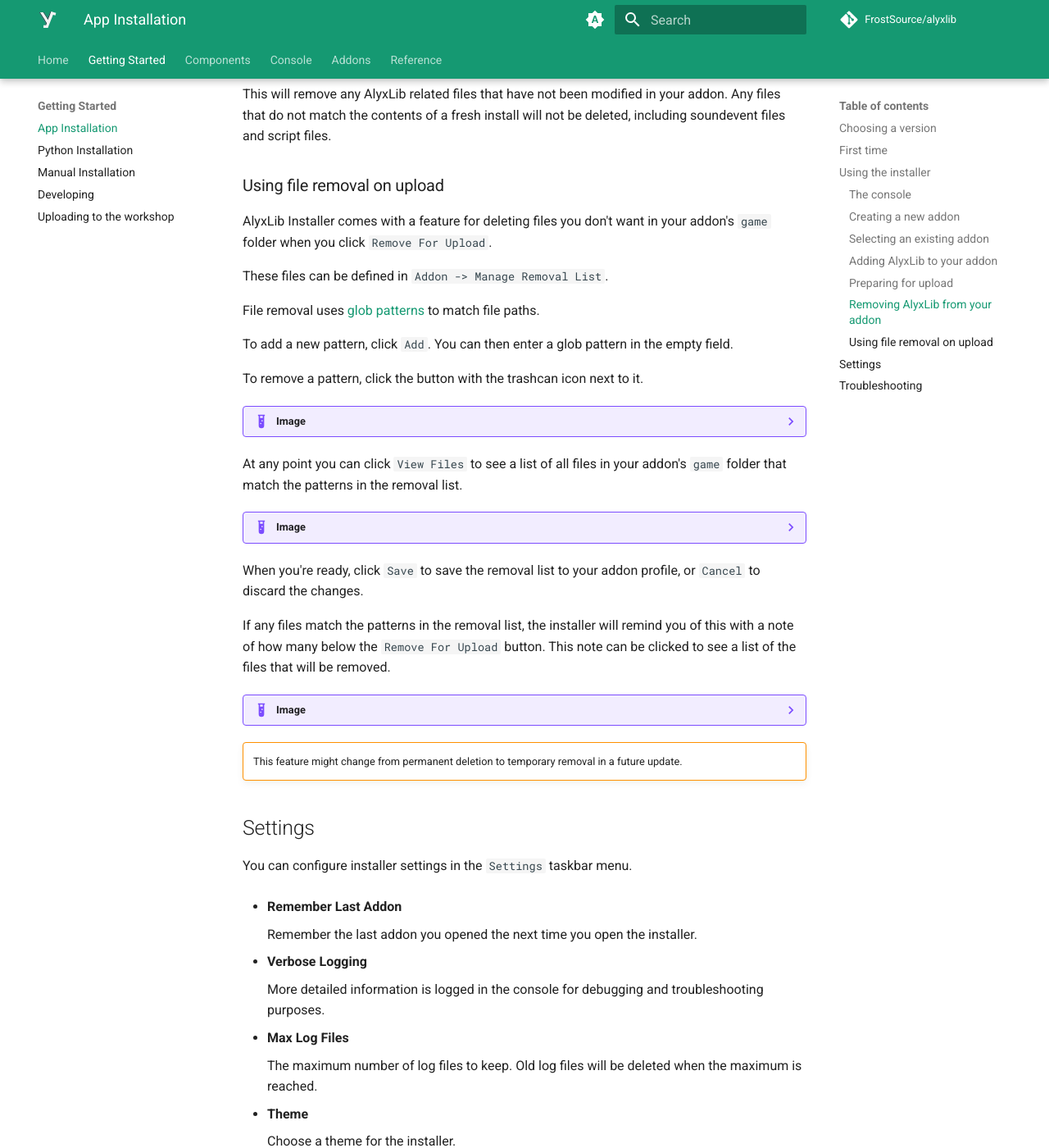
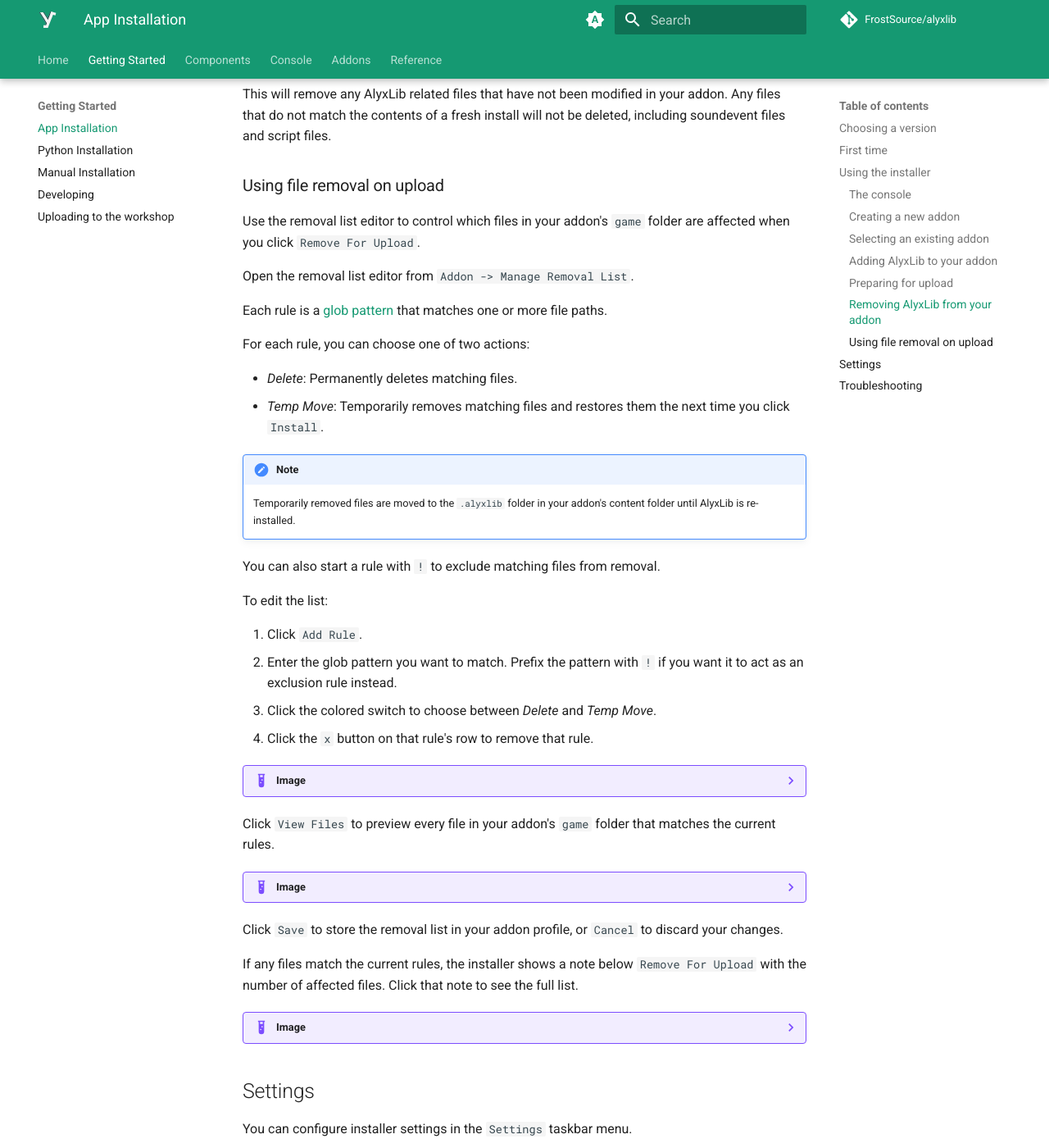
Before and after one commit to FrostSource/alyxlib, an MkDocs documentation site: the page built from docs/getting_started/app_installation.md, in a window 1280 px wide and 1400 px high, scrolled down 3944 px. Shown: the whole window at 82% size. Built offline with MkDocs 1.6.1 and Material for MkDocs 9.7.7, drawn with Linux system fonts in a browser that asks for light colours; plug-ins that fetch from the network failed and are left out; comment, search, counter and statistics services are not loaded.

Commit message:
docs: update instructions for installer file removal

```diff
--- a/docs/getting_started/app_installation.md
+++ b/docs/getting_started/app_installation.md
@@ -153,33 +153,43 @@
 
 ### Using file removal on upload
 
-AlyxLib Installer comes with a feature for deleting files you don't want in your addon's `game` folder when you click `Remove For Upload`.
+Use the removal list editor to control which files in your addon's `game` folder are affected when you click `Remove For Upload`.
 
-These files can be defined in `Addon -> Manage Removal List`.
+Open the removal list editor from `Addon -> Manage Removal List`.
 
-File removal uses [glob patterns](https://www.malikbrowne.com/blog/a-beginners-guide-glob-patterns/) to match file paths.
+Each rule is a [glob pattern](https://www.malikbrowne.com/blog/a-beginners-guide-glob-patterns/) that matches one or more file paths.
 
-To add a new pattern, click `Add`. You can then enter a glob pattern in the empty field.
+For each rule, you can choose one of two actions:
 
-To remove a pattern, click the button with the trashcan icon next to it.
+- *Delete*: Permanently deletes matching files.
+- *Temp Move*: Temporarily removes matching files and restores them the next time you click `Install`.
+
+!!! note
+    Temporarily removed files are moved to the `.alyxlib` folder in your addon's content folder until AlyxLib is re-installed.
+
+You can also start a rule with `!` to exclude matching files from removal.
+
+To edit the list:
+
+1. Click `Add Rule`.
+2. Enter the glob pattern you want to match. Prefix the pattern with `!` if you want it to act as an exclusion rule instead.
+3. Click the colored switch to choose between *Delete* and *Temp Move*.
+4. Click the `x` button on that rule's row to remove that rule.
 
 ??? example "Image"
     ![image](../assets/aids/installer/installer-file_remove_editor.png)
 
-At any point you can click `View Files` to see a list of all files in your addon's `game` folder that match the patterns in the removal list.
+Click `View Files` to preview every file in your addon's `game` folder that matches the current rules.
 
 ??? example "Image"
     ![image](../assets/aids/installer/installer-file_remove_editor_list.png)
 
-When you're ready, click `Save` to save the removal list to your addon profile, or `Cancel` to discard the changes.
+Click `Save` to store the removal list in your addon profile, or `Cancel` to discard your changes.
 
-If any files match the patterns in the removal list, the installer will remind you of this with a note of how many below the `Remove For Upload` button. This note can be clicked to see a list of the files that will be removed.
+If any files match the current rules, the installer shows a note below `Remove For Upload` with the number of affected files. Click that note to see the full list.
 
 ??? example "Image"
     ![image](../assets/aids/installer/installer-file_remove_reminder.png)
-
-!!! warning ""
-    This feature might change from permanent deletion to temporary removal in a future update.
 
 
 ## Settings
```
Also changed, not shown: docs/assets/aids/installer/installer-file_remove_editor.png, docs/assets/aids/installer/installer-file_remove_editor_list.png, docs/assets/aids/installer/installer-file_remove_reminder.png.
